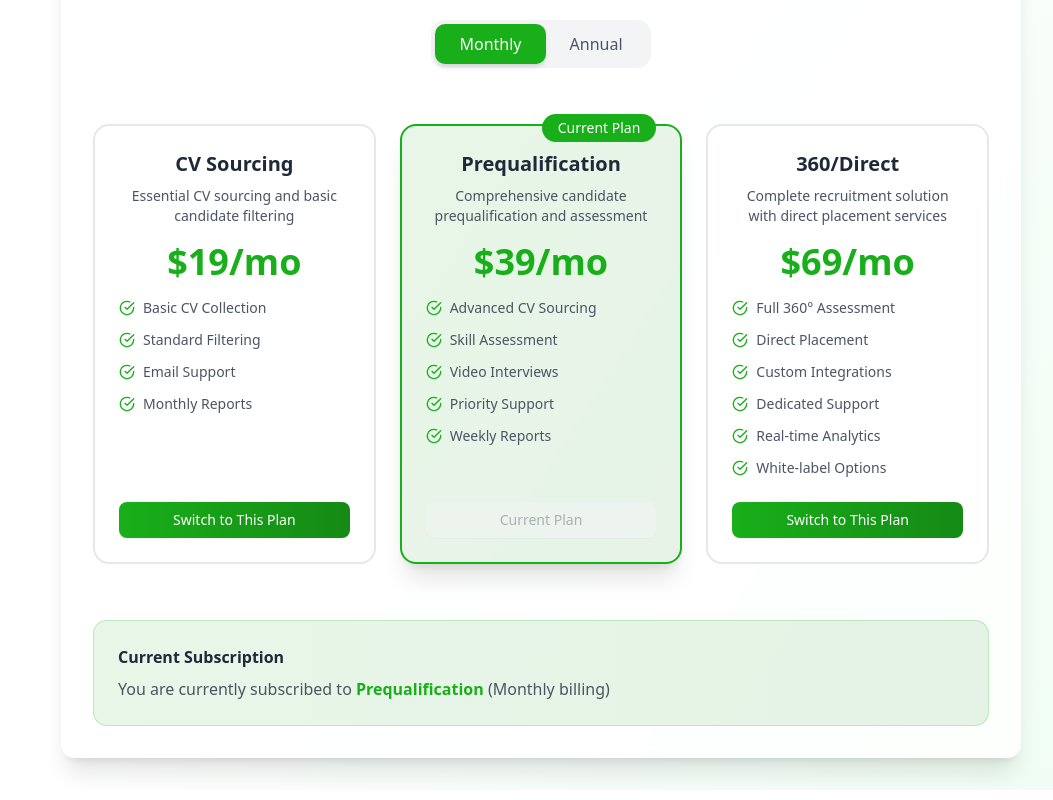
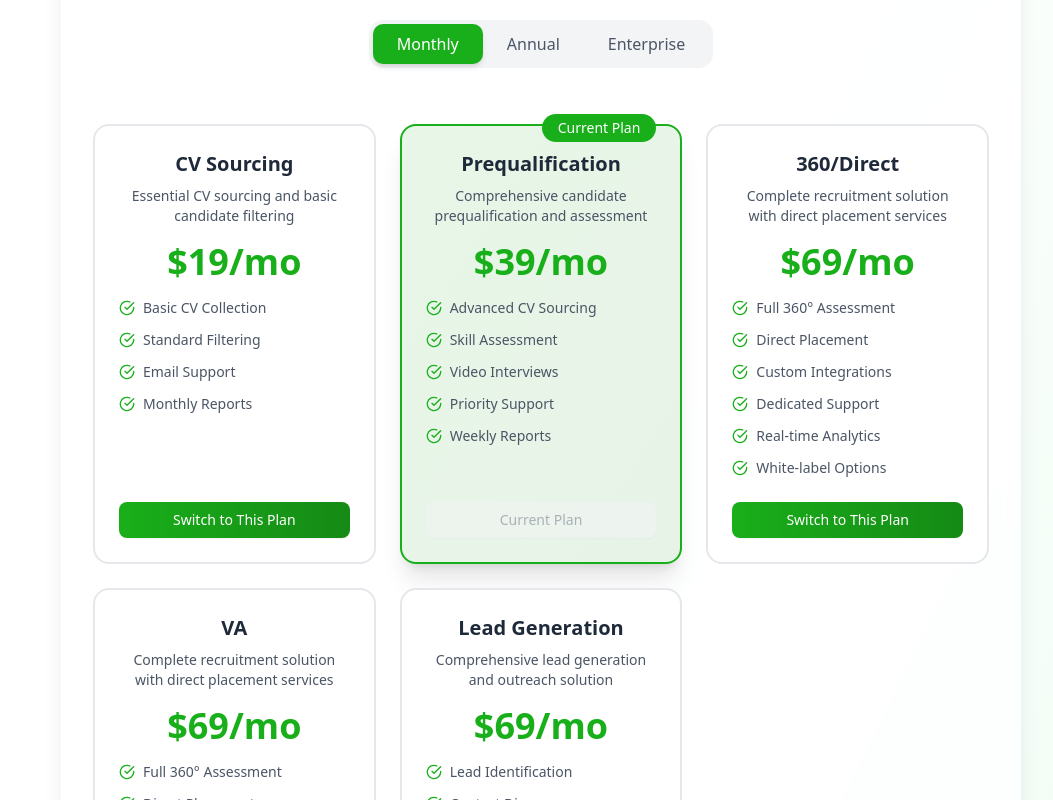
Before and after one commit to KHS338/ClientPortal-UOL, a Next.js app: page /profile in a window 1280 px wide. Shown: the part 840-1640 px from the top of the page, without its empty margins (227-1280 px from the left). Built offline with nearby package versions, Linux system fonts and the light colour scheme.

Commit message:
added new services to the profile page and updated the styling for the service card.

```diff
--- a/src/app/profile/page.js
+++ b/src/app/profile/page.js
@@ -77,6 +77,28 @@ export default function ClientProfilePage({ initial = {} }) {
       annual: { price: "$690/yr", key: "360-direct-annual", savings: "Save $138" },
       features: ["Full 360° Assessment", "Direct Placement", "Custom Integrations", "Dedicated Support", "Real-time Analytics", "White-label Options"],
       description: "Complete recruitment solution with direct placement services"
+    },
+    {
+      title: "VA",
+      monthly: { price: "$69/mo", key: "360-direct-monthly" },
+      annual: { price: "$690/yr", key: "360-direct-annual", savings: "Save $138" },
+      features: ["Full 360° Assessment", "Direct Placement", "Custom Integrations", "Dedicated Support", "Real-time Analytics", "White-label Options"],
+      description: "Complete recruitment solution with direct placement services"
+    },
+    {
+      title: "Lead Generation",
+      monthly: { price: "$69/mo", key: "lead-generation-monthly" },
+      annual: { price: "$690/yr", key: "lead-generation-annual", savings: "Save $138" },
+      features: ["Lead Identification", "Contact Discovery", "Email Campaigns", "CRM Integration", "Analytics Dashboard", "Lead Scoring"],
+      description: "Comprehensive lead generation and outreach solution"
+    },
+    {
+      title: "Enterprise",
+      isEnterprise: true,
+      monthly: { price: "Get Quote", key: "enterprise-monthly" },
+      annual: { price: "Get Quote", key: "enterprise-annual" },
+      features: ["Unlimited Everything", "White-label Solution", "Custom Development", "24/7 Priority Support", "Dedicated Account Manager", "SLA Guarantee", "Custom Integrations", "On-premise Deployment"],
+      description: "Fully customizable enterprise solution with dedicated support"
     }
   ];
 
@@ -353,11 +375,92 @@ export default function ClientProfilePage({ initial = {} }) {
                       >
                         Annual
                       </button>
+                      <button
+                        onClick={() => setBillingCycle("enterprise")}
+                        className={`px-6 py-2 rounded-lg font-medium transition-all duration-300 ${
+                          billingCycle === "enterprise"
+                            ? "bg-gradient-to-r from-[#19AF1A] to-[#158A15] text-white shadow-md"
+                            : "text-gray-600 hover:text-gray-800"
+                        }`}
+                      >
+                        Enterprise
+                      </button>
                     </div>
                   </div>
 
-                  <div className="grid grid-cols-1 lg:grid-cols-3 gap-6">
-                    {billingOptions.map((service, index) => {
+                  {billingCycle === "enterprise" ? (
+                    /* Enterprise Solutions Display */
+                    <div className="max-w-4xl mx-auto">
+                      <motion.div
+                        key="enterprise"
+                        initial={{ opacity: 0, y: 20 }}
+                        animate={{ opacity: 1, y: 0 }}
+                        exit={{ opacity: 0, y: -20 }}
+                        transition={{ duration: 0.5 }}
+                        className="relative p-8 rounded-2xl border-2 border-[#19AF1A] bg-white shadow-2xl"
+                      >
+                        <div className="text-center">
+                          <h4 className="text-3xl font-bold text-transparent bg-gradient-to-r from-[#19AF1A] to-[#158A15] bg-clip-text mb-4">
+                            Enterprise Plan
+                          </h4>
+                          <p className="text-lg text-gray-600 mb-6">
+                            Fully customizable enterprise solution with dedicated support
+                          </p>
+
+                          <div className="mb-8">
+                            <p className="text-4xl font-bold text-transparent bg-gradient-to-r from-[#19AF1A] to-[#158A15] bg-clip-text mb-4">
+                              Custom Pricing
+                            </p>
+                            <p className="text-lg text-gray-500 font-medium">Tailored to your organization's needs</p>
+                          </div>
+
+                          <div className="grid grid-cols-1 md:grid-cols-2 gap-4 mb-8">
+                            {[
+                              "Unlimited Everything",
+                              "White-label Solution",
+                              "Custom Development",
+                              "24/7 Priority Support",
+                              "Dedicated Account Manager",
+                              "SLA Guarantee",
+                              "Custom Integrations",
+                              "On-premise Deployment"
+                            ].map((feature, index) => (
+                              <div
+                                key={index}
+                                className="flex items-center gap-3 bg-white/70 rounded-lg px-4 py-3 shadow-sm hover:shadow-md transition-all duration-300 hover:bg-white/90"
+                              >
+                                <FiCheckCircle className="text-[#19AF1A] flex-shrink-0" size={18} />
+                                <span className="font-medium text-gray-700">{feature}</span>
+                              </div>
+                            ))}
+                          </div>
+
+                          <Button
+                            onClick={() => console.log("Enterprise quotation requested")}
+                            className="w-full md:w-auto px-12 py-4 text-lg bg-gradient-to-r from-[#19AF1A] to-[#158A15] hover:from-[#158A15] hover:to-[#0F6B0F] text-white shadow-xl hover:shadow-2xl transition-all duration-300 transform hover:scale-[1.02]"
+                          >
+                            Get Custom Quote
+                          </Button>
+
+                          <div className="mt-6 p-4 bg-gradient-to-r from-[#19AF1A]/10 to-[#158A15]/10 rounded-xl border border-[#19AF1A]/20">
+                            <p className="text-sm text-gray-600">
+                              <strong>Ready to scale?</strong> Our enterprise solutions are designed for organizations with complex requirements.
+                              Contact our sales team for a personalized demo and custom pricing.
+                            </p>
+                          </div>
+                        </div>
+                      </motion.div>
+                    </div>
+                  ) : (
+                    /* Regular Plans Display */
+                    <motion.div
+                      key="regular-plans"
+                      initial={{ opacity: 0, y: 20 }}
+                      animate={{ opacity: 1, y: 0 }}
+                      transition={{ duration: 0.4 }}
+                      className="grid grid-cols-1 lg:grid-cols-2 xl:grid-cols-3 gap-6"
+                    >
+                      {billingOptions.filter(service => !service.isEnterprise).map((service, index) => {
                         const currentPlan = billingCycle === "monthly" ? service.monthly : service.annual;
                         const isCurrentPlan = form.currentPlan === currentPlan.key;
 
@@ -395,7 +498,7 @@ export default function ClientProfilePage({ initial = {} }) {
                                   {service.features.map((feature, featureIndex) => (
                                     <li key={featureIndex} className="flex items-center gap-2">
                                       <FiCheckCircle className="text-[#19AF1A] flex-shrink-0" size={16} />
-                                    {feature}
+                                      <span>{feature}</span>
                                     </li>
                                   ))}
                                 </ul>
@@ -421,7 +524,8 @@ export default function ClientProfilePage({ initial = {} }) {
                           </motion.div>
                         );
                       })}
-                  </div>
+                    </motion.div>
+                  )}
 
                   {/* Current Plan Summary */}
               <div className="mt-8 p-6 bg-gradient-to-r from-[#19AF1A]/10 to-[#158A15]/10 rounded-xl border border-[#19AF1A]/20">
```
Lines whose indentation alone changed are shown as unchanged.
